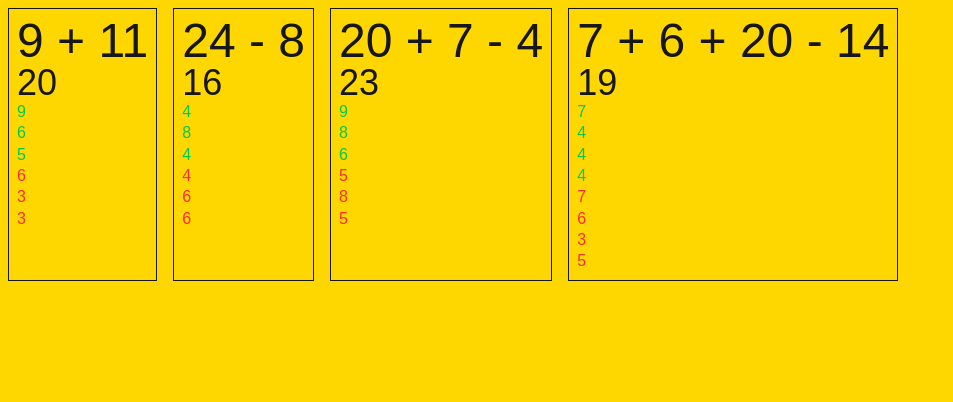
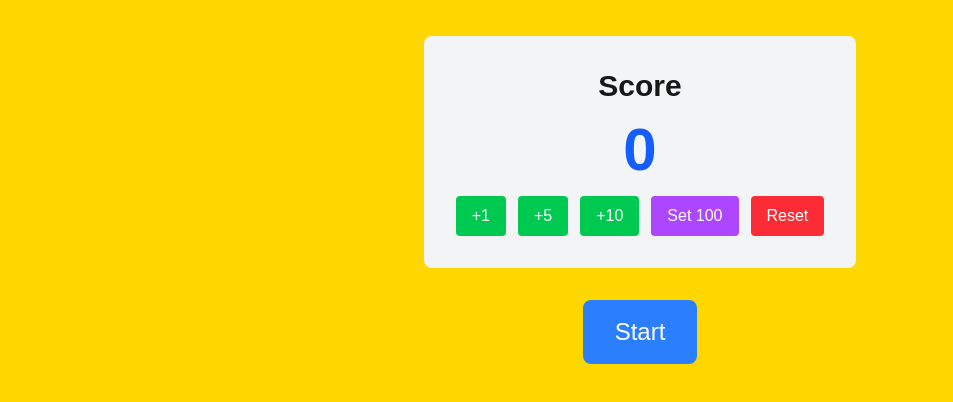
Before and after one commit to KrysOlechowski/next-16, a Next.js app: page /game in a window 1280 px wide. Shown: the top 402 px of the page, without its empty margins (0-953 px from the left). Built offline with nearby package versions, Linux system fonts and the light colour scheme.

Commit message:
add zustand and game views

```diff
--- a/package.json
+++ b/package.json
@@ -20,7 +20,8 @@
     "next": "^16.0.0-beta.0",
     "react": "^19.2.0",
     "react-dom": "^19.2.0",
-    "tailwind-merge": "^3.4.0"
+    "tailwind-merge": "^3.4.0",
+    "zustand": "^5.0.9"
   },
   "devDependencies": {
     "@eslint/eslintrc": "^3",
--- a/src/app/game/page.tsx
+++ b/src/app/game/page.tsx
@@ -1,3 +1,5 @@
+"use client";
+
 import { Equasion } from "@/components/game/Equasion";
 import {
   EQUASION_PATTERN_1,
@@ -5,14 +7,82 @@ import {
   EQUASION_PATTERN_3,
   EQUASION_PATTERN_X,
 } from "@/const/GAME_CONST";
+import { useGameView, useGameStore } from "./store/gameStore";
 
 export default function Home() {
+  const currentGameView = useGameView((state) => state.currentGameView);
+  const toggleGameView = useGameView((state) => state.toggleGameView);
+
+  const score = useGameStore((state) => state.score);
+  const incrementScoreByValue = useGameStore(
+    (state) => state.incrementScoreByValue
+  );
+  const setScore = useGameStore((state) => state.setScore);
+  const resetScore = useGameStore((state) => state.resetScore);
+
+  if (currentGameView === "MAIN_SCREEN") {
+    return (
+      <div className="flex flex-col items-center justify-center min-h-[50vh] gap-8">
+        <div className="flex flex-col items-center gap-4 p-8 bg-gray-100 rounded-lg">
+          <h2 className="text-3xl font-bold">Score</h2>
+          <div className="text-6xl font-bold text-blue-600">{score}</div>
+          <div className="flex gap-3 flex-wrap justify-center">
+            <button
+              onClick={() => incrementScoreByValue(1)}
+              className="px-4 py-2 bg-green-500 text-white rounded hover:bg-green-600 transition-colors"
+            >
+              +1
+            </button>
+            <button
+              onClick={() => incrementScoreByValue(5)}
+              className="px-4 py-2 bg-green-500 text-white rounded hover:bg-green-600 transition-colors"
+            >
+              +5
+            </button>
+            <button
+              onClick={() => incrementScoreByValue(10)}
+              className="px-4 py-2 bg-green-500 text-white rounded hover:bg-green-600 transition-colors"
+            >
+              +10
+            </button>
+            <button
+              onClick={() => setScore(100)}
+              className="px-4 py-2 bg-purple-500 text-white rounded hover:bg-purple-600 transition-colors"
+            >
+              Set 100
+            </button>
+            <button
+              onClick={resetScore}
+              className="px-4 py-2 bg-red-500 text-white rounded hover:bg-red-600 transition-colors"
+            >
+              Reset
+            </button>
+          </div>
+        </div>
+        <button
+          onClick={toggleGameView}
+          className="px-8 py-4 text-2xl bg-blue-500 text-white rounded-lg hover:bg-blue-600 transition-colors"
+        >
+          Start
+        </button>
+      </div>
+    );
+  }
+
   return (
-    <div className="flex text-5xl ">
-      <Equasion EQpattern={EQUASION_PATTERN_1} />
-      <Equasion EQpattern={EQUASION_PATTERN_2} />
-      <Equasion EQpattern={EQUASION_PATTERN_3} />
-      <Equasion EQpattern={EQUASION_PATTERN_X} />
+    <div className="flex flex-col gap-4">
+      <div className="flex text-5xl">
+        <Equasion EQpattern={EQUASION_PATTERN_1} />
+        <Equasion EQpattern={EQUASION_PATTERN_2} />
+        <Equasion EQpattern={EQUASION_PATTERN_3} />
+        <Equasion EQpattern={EQUASION_PATTERN_X} />
+      </div>
+      <button
+        onClick={toggleGameView}
+        className="px-6 py-3 text-xl bg-red-500 text-white rounded-lg hover:bg-red-600 transition-colors w-fit"
+      >
+        Finish
+      </button>
     </div>
   );
 }
--- /dev/null
+++ b/src/app/game/store/gameStore.ts
@@ -0,0 +1,47 @@
+import { create } from "zustand";
+
+interface GameStore {
+  score: number;
+  setScore: (score: number) => void;
+  incrementScoreByValue: (value: number) => void;
+  resetScore: () => void;
+}
+
+export const useGameStore = create<GameStore>((set) => ({
+  score: 0,
+  setScore: (score) => set({ score }),
+  incrementScoreByValue: (value) =>
+    set((state) => ({ score: state.score + value })),
+  resetScore: () => set({ score: 0 }),
+}));
+
+interface GeneralGameStore {
+  difficultyLevel: number;
+  setDifficultyLevel: (level: number) => void;
+  incrementDifficultyLevel: () => void;
+}
+
+export const useGeneralGameStore = create<GeneralGameStore>((set) => ({
+  difficultyLevel: 1,
+  setDifficultyLevel: (level) => set({ difficultyLevel: level }),
+  incrementDifficultyLevel: () =>
+    set((state) => ({ difficultyLevel: state.difficultyLevel + 1 })),
+}));
+
+type GameView = "MAIN_SCREEN" | "GAME_SCREEN";
+
+interface GameViewStore {
+  currentGameView: GameView;
+  setGameView: (view: GameView) => void;
+  toggleGameView: () => void;
+}
+
+export const useGameView = create<GameViewStore>((set) => ({
+  currentGameView: "MAIN_SCREEN",
+  setGameView: (view) => set({ currentGameView: view }),
+  toggleGameView: () =>
+    set((state) => ({
+      currentGameView:
+        state.currentGameView === "MAIN_SCREEN" ? "GAME_SCREEN" : "MAIN_SCREEN",
+    })),
+}));
--- /dev/null
+++ b/src/store/gameStore.ts
@@ -0,0 +1,16 @@
+import { create } from "zustand";
+
+interface GameStore {
+  score: number;
+  setScore: (score: number) => void;
+  incrementScoreByValue: (value: number) => void;
+  resetScore: () => void;
+}
+
+export const useGameStore = create<GameStore>((set) => ({
+  score: 0,
+  setScore: (score) => set({ score }),
+  incrementScoreByValue: (value) =>
+    set((state) => ({ score: state.score + value })),
+  resetScore: () => set({ score: 0 }),
+}));
```
Also changed, not shown: 2 other files (tests, documents, lock files or other folders).
